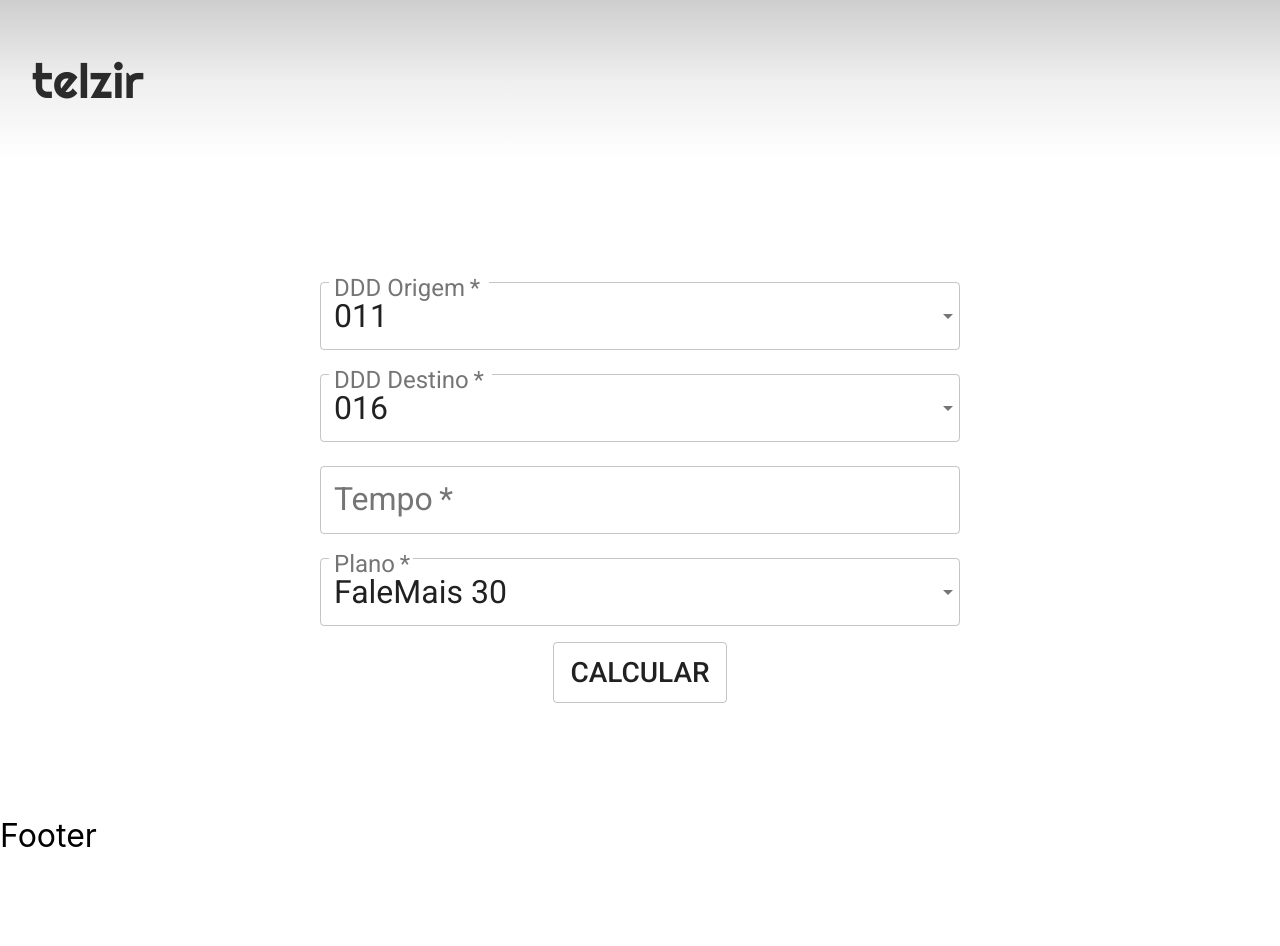
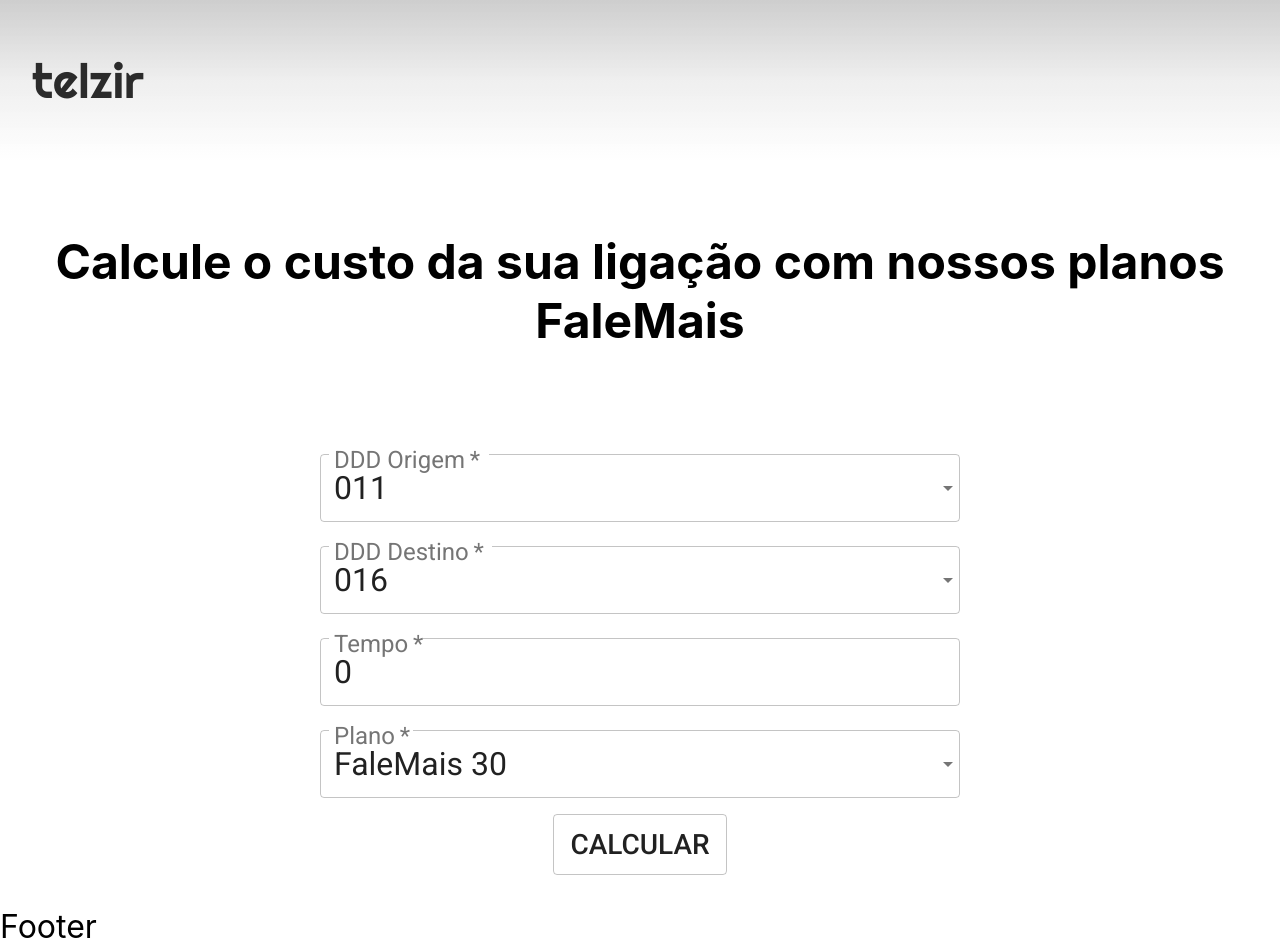
Before and after one commit to dmscn/fale-mais-telzir, a React (Create React App) app: page / in a window 1280 px wide. Before the commit the page ends 855 px from the top, so only its background shows below. Built offline with nearby package versions, Linux system fonts and the light colour scheme.

Commit message:
Created <Result />

```diff
--- a/src/components/Calculator/Calculator.jsx
+++ b/src/components/Calculator/Calculator.jsx
@@ -1,15 +1,48 @@
 import React, { Component } from 'react'
 import styles from './Calculator.module.css'
 import InputFields from './InputFields';
+import Result from './Result';
 
 export default class Calculator extends Component {
-  calculate = ({ origin, destiny, plan, time}) => {
-    console.log(`${origin}, ${destiny}, ${plan}, ${time}`);
+  state = {
+    result: undefined,
   }
+
+  calculate = ({ tax, plan, time}) => {
+    time = parseInt(time);
+
+    let result = {};
+
+    if(plan.descountMin >= time) {
+      result.commonPrice = time * tax.pricePerMinute;
+      result.promotionPrice = 0;
+      this.setState({result});
+    } else {
+      result.commonPrice = time * tax.pricePerMinute;
+      result.promotionPrice = (time - plan.descountMin) * plan.taxIncrease;
+      this.setState({
+        result
+      });
+    }
+  }
+
   render() {
+    const { result } = this.state;
+
+    if(!result) {
+      return (
+        <main className={styles.Container}>
+            <header className={styles.Header}>
+              <h2>Calcule o custo da sua ligação com nossos planos FaleMais</h2>
+            </header>
+            <InputFields onSubmit={this.calculate}/>
+        </main>
+      );
+    }
+
     return (
       <main className={styles.Container}>
-          <InputFields onSubmit={this.calculate}/>
+        <Result result={result} />
       </main>
     )
   }
--- a/src/components/Calculator/Calculator.module.css
+++ b/src/components/Calculator/Calculator.module.css
@@ -1,4 +1,8 @@
 .Container {
-  height: calc(100vh - 6.5em); /* minus header height -- FIXME: must not be a static value */
   padding: 1em;
+  text-align: center;
 }
+
+.Header {
+  margin-bottom: 3em;
+}
--- a/src/components/Calculator/InputFields/InputFields.jsx
+++ b/src/components/Calculator/InputFields/InputFields.jsx
@@ -13,12 +13,32 @@
     origin: taxes[0].origin,
     destiny: taxes[0].destiny,
     plan: plans[0].name,
-    time: undefined,
+    time: 0,
   }
 
   submit = () => {
-    console.log("Submitting: ", this.state);
-    this.props.onSubmit(this.state);
+    const { origin, destiny, time } = this.state;
+
+    if(time <= 0) {
+      this.setState({
+        error: 'O tempo deve ser maior que 0 minutos.'
+      })
+    } else {
+      const result = {
+        plan: plans.find(plan => plan.name === this.state.plan),
+        tax: taxes.find(tax => {
+          if(tax.origin === origin && tax.destiny === destiny) return tax;
+          return false;
+        }),
+        time,
+      }
+      this.props.onSubmit(result);
+    }
+  }
+
+  handleKeyPress = event => {
+    var code = event.keyCode || event.which;
+    if (code === 13) this.submit();
   }
 
   handleChange = name => event => {
@@ -33,7 +53,7 @@
     const destinations = Array.from(new Set(taxes.map(tax => tax.destiny)));
 
     return (
-      <form className={styles.Container} noValidate autoComplete="off">
+      <form className={styles.Container} noValidate autoComplete="off" onKeyPress={this.handleKeyPress}>
         <div className={styles.InputBox}>
           <UITextField
             className={styles.Input}
@@ -72,6 +92,8 @@
           </UITextField>
 
           <UITextField
+            error={this.state.error}
+            helperText={this.state.error}
             className={styles.Input}
             required
             type="number"
--- /dev/null
+++ b/src/components/Calculator/Result/Result.jsx
@@ -0,0 +1,40 @@
+import React, { Component } from 'react'
+import classNames from 'classnames';
+import Card from "@material-ui/core/Card";
+import Icon from "@material-ui/core/Icon";
+
+import styles from './Result.module.css'
+
+export default class Result extends Component {
+  formatCurrency = value => {
+    if(Number.isInteger(value)) return value.toString();
+    return value.toFixed(2).toString().replace('.', ',');
+  }
+
+  render() {
+    const { result } = this.props;
+    return (
+      <section className={styles.Container}>
+        <Card className={styles.Card}>
+          <h3>Preço normal</h3>
+          <p>
+            R$ <span className={styles.Price}>{this.formatCurrency(result.commonPrice)}</span>
+          </p>
+          <Icon style={{ fontSize: "2em", color: "#B00020" }}>
+            thumb_down
+          </Icon>
+        </Card>
+
+        <Card className={classNames(styles.Card, styles.FaleMaisCard)}>
+          <h3>Preço com FaleMais</h3>
+          <p>
+            R$ <span className={styles.Price}>{this.formatCurrency(result.promotionPrice)}</span>
+          </p>
+          <Icon style={{ fontSize: "2em", color: "#4CAF50" }}>
+            thumb_up
+          </Icon>
+        </Card>
+      </section>
+    );
+  }
+}
--- /dev/null
+++ b/src/components/Calculator/Result/Result.module.css
@@ -0,0 +1,23 @@
+.Container {
+  display: flex;
+  justify-content: space-around;
+  align-items: center;
+  padding: 1em;
+}
+
+.Card {
+  width: 25vw;
+  height: 25vw;
+  padding: .5em;
+}
+
+.FaleMaisCard {
+  width: 30vw;
+  height: 30vw;
+  font-size: 1.2em;
+}
+
+.Price {
+  font-size: 2em;
+  font-weight: 500;
+}
--- /dev/null
+++ b/src/components/Calculator/Result/index.js
@@ -0,0 +1,2 @@
+export {default} from './Result';
+export * from './Result';
```
Also changed, not shown: 1 other file (tests, documents, lock files or other folders).
